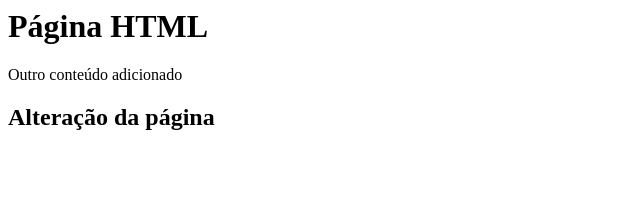
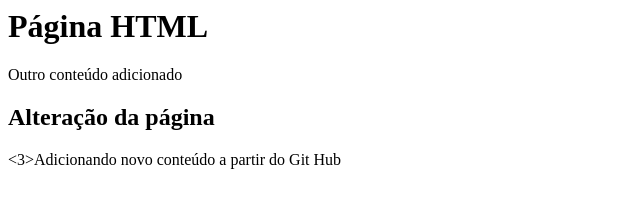
Before and after one commit to Bruno-BorgesDev/gama-no-github, a plain HTML site: page index.html in a window 1280 px wide. Shown: the whole page, without its empty margins (0-640 px from the left). Drawn offline with Linux system fonts and the light colour scheme.

Commit message:
Atualização a partir do  GitHub

```diff
--- a/index.html
+++ b/index.html
@@ -3,5 +3,6 @@
 		<h1> Página HTML </h1>
 		<p>Outro conteúdo adicionado</p>
 		<h2>Alteração da página</h2>
+		<3>Adicionando novo conteúdo a partir do Git Hub</3>
 	</body>
 </html>
```
